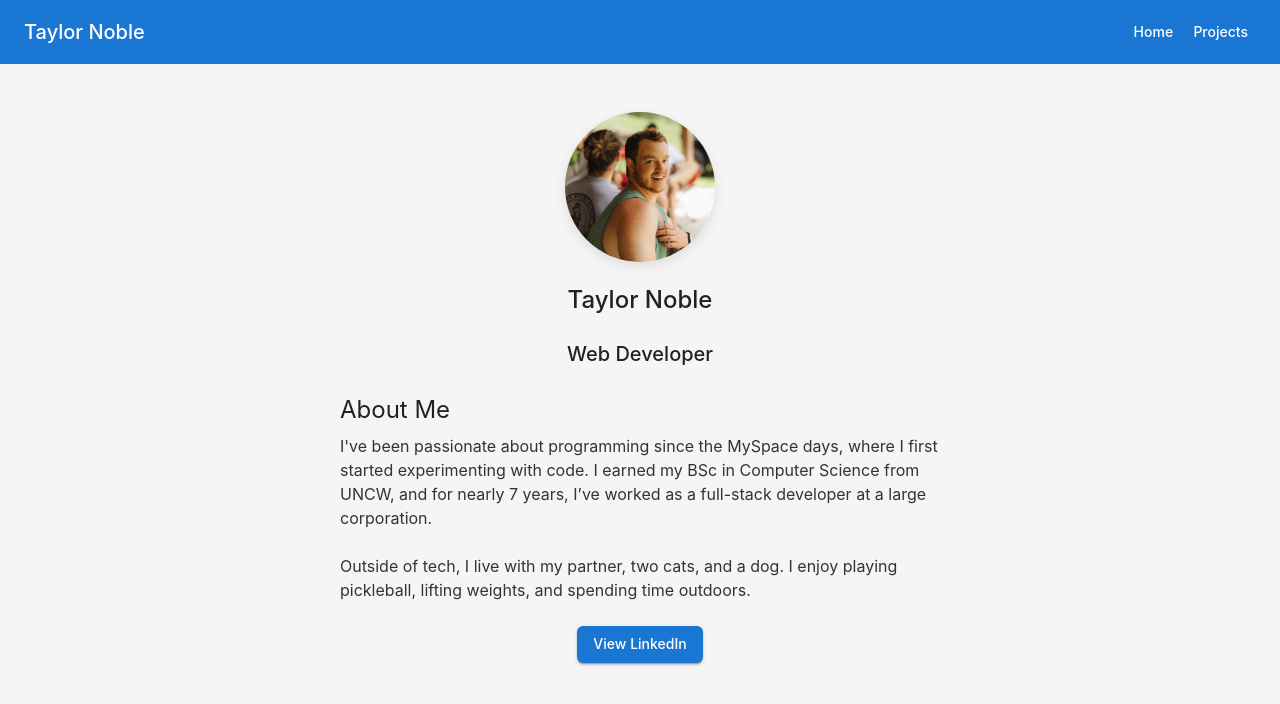
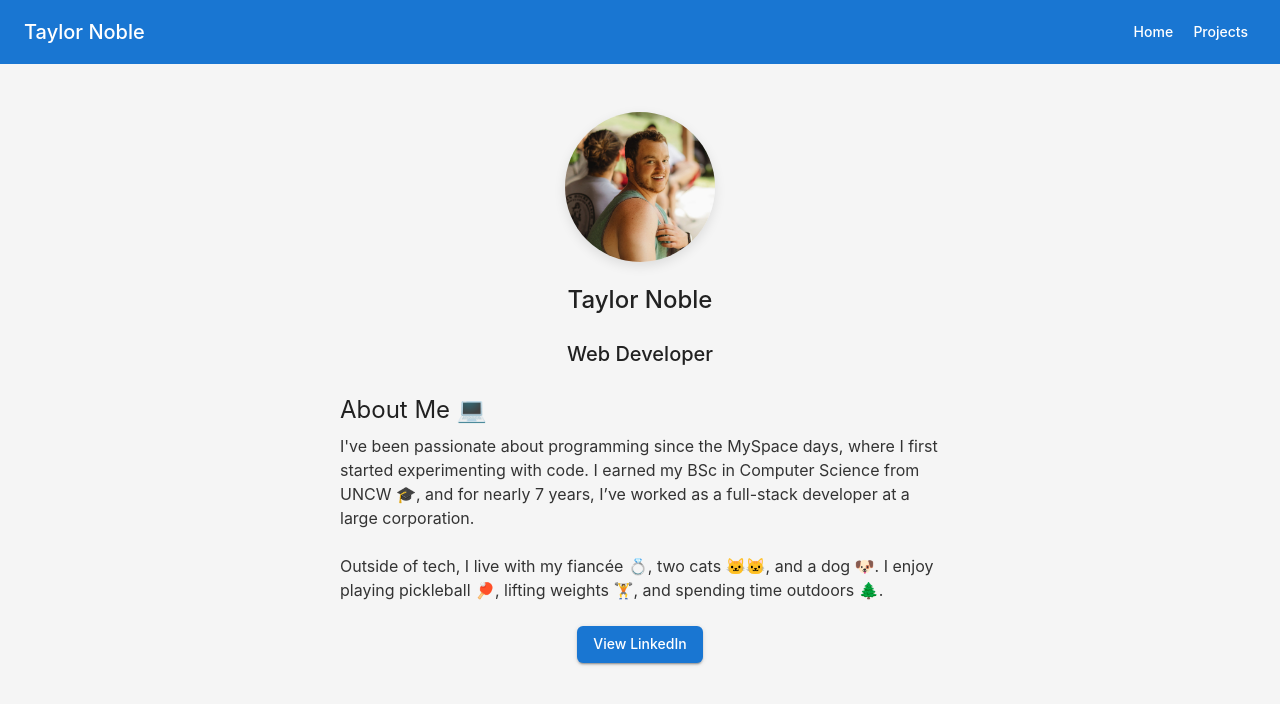
Before and after one commit to tln8679/tln8679.github.io, a React (Vite) app: page / in a window 1280 px wide. Shown: the top 704 px of the page. Built offline with nearby package versions, Linux system fonts and the light colour scheme.

Commit message:
update with emojis

```diff
--- a/src/pages/Home/Home.tsx
+++ b/src/pages/Home/Home.tsx
@@ -1,9 +1,16 @@
-import { Container, Typography, Button, Box, Avatar, Stack } from '@mui/material';
-import './Home.css';
+import {
+  Container,
+  Typography,
+  Button,
+  Box,
+  Avatar,
+  Stack,
+} from "@mui/material";
+import "./Home.css";
 
 export default function Home() {
   return (
-    <Container sx={{ mt: 4, textAlign: 'center' }}>
+    <Container sx={{ mt: 4, textAlign: "center" }}>
       <Stack spacing={3} alignItems="center">
         {/* Profile Photo */}
         <Avatar
@@ -17,24 +24,37 @@ export default function Home() {
           Taylor Noble
         </Typography>
 
-        <Typography variant="h6" className="fade-slide" sx={{ animationDelay: '0.1s' }}>
+        <Typography
+          variant="h6"
+          className="fade-slide"
+          sx={{ animationDelay: "0.1s" }}
+        >
           Web Developer
         </Typography>
 
         {/* About Me Section */}
-        <Box className="about-box fade-slide" sx={{ animationDelay: '0.2s' }}>
+        <Box className="about-box fade-slide" sx={{ animationDelay: "0.2s" }}>
           <Typography variant="h5" gutterBottom>
-            About Me
+            About Me 💻
           </Typography>
           <Typography variant="body1" className="about-text">
-            I've been passionate about programming since the MySpace days, where I first started experimenting with code. I earned my BSc in Computer Science from UNCW, and for nearly 7 years, I’ve worked as a full-stack developer at a large corporation.
-            <br /><br />
-            Outside of tech, I live with my partner, two cats, and a dog. I enjoy playing pickleball, lifting weights, and spending time outdoors.
+            I've been passionate about programming since the MySpace days, where
+            I first started experimenting with code. I earned my BSc in Computer
+            Science from UNCW 🎓, and for nearly 7 years, I’ve worked as a
+            full-stack developer at a large corporation.
+            <br />
+            <br />
+            Outside of tech, I live with my fiancée 💍, two cats 🐱🐱, and a dog
+            🐶. I enjoy playing pickleball 🏓, lifting weights 🏋️, and spending
+            time outdoors 🌲.
           </Typography>
         </Box>
 
         {/* LinkedIn Button */}
-        <Box className="linkedin-button fade-slide" sx={{ animationDelay: '0.3s' }}>
+        <Box
+          className="linkedin-button fade-slide"
+          sx={{ animationDelay: "0.3s" }}
+        >
           <Button
             variant="contained"
             href="https://www.linkedin.com/in/mrtaylornoble/"
```
